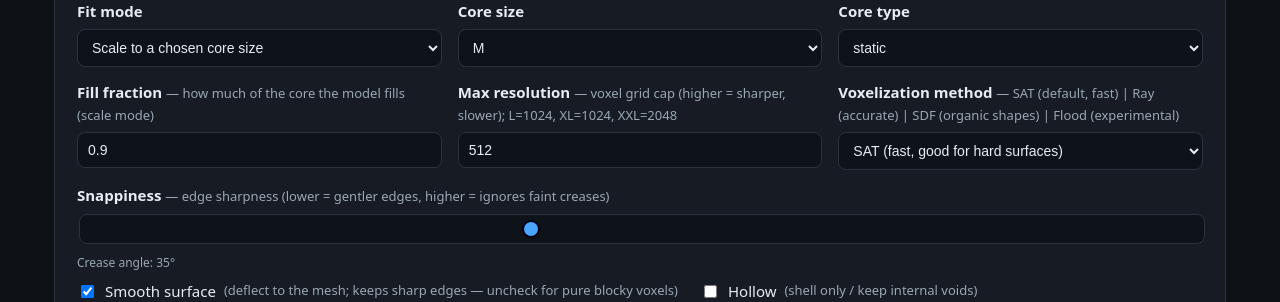
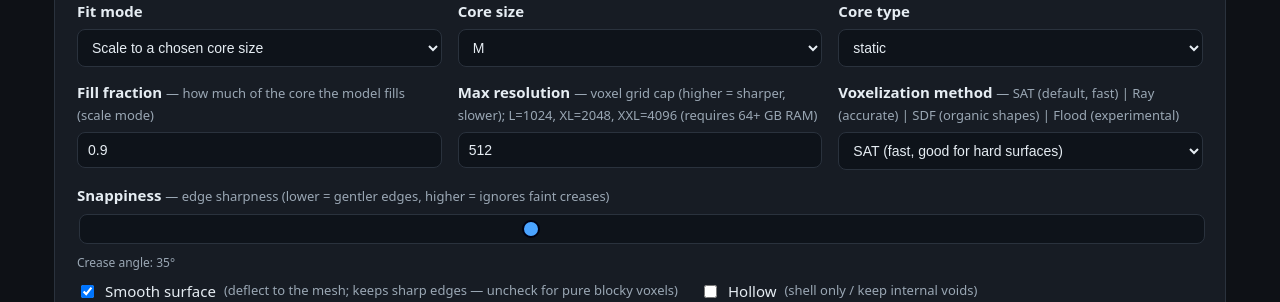
Before and after one commit to EveScientist/DU-3D-object-importer, a Flask app: page / in a window 1280 px wide. Shown: the part 972-1274 px from the top of the page. Run offline with Flask 3, Linux system fonts and the light colour scheme; parts of the project's set-up code (start-up, migrations or seed data) failed here and were passed over.

Commit message:
Increase memory limit to 64GB for XL @ 2048 support
Restore grid scaling to support high-end systems with 64GB+ RAM:
- XL @ 2048: now allowed (requires 64+ GB available)
- XXL @ 4096: now allowed (requires 256+ GB worst case)
- Larger cores supported for enterprise setups

MAX_SOLID_VOXELS remains at 1B (64GB worst case), but hollow shapes
can exceed this in practice since they use far fewer actual voxels than grid³.

Updated warnings to indicate 64GB requirement for XL @ 2048.

Co-Authored-By: Claude Haiku 4.5 <noreply@anthropic.com>

```diff
--- a/obj_frontend.py
+++ b/obj_frontend.py
@@ -32,8 +32,9 @@ CORE_ORIGIN = 8
 #     the code is identical, only this ceiling changes.
 # Memory budget for worst-case solid shapes. Can be overridden via OBJTODU_MAX_VOXELS env var.
 # Note: Most shapes are hollow/sparse, so actual voxel count << grid³. The limit is a safety guard.
-# Raised from 5M to allow XL @ 2048. Most organic shapes are far below 1B voxels in practice.
-# Default: 1B voxels (~64 GB absolute worst case). Override for constrained environments.
+# For 64GB available: supports up to ~1B voxels (grid³ worst case).
+# Hollow shapes can exceed this and still work (e.g., XL @ 2048 hollow often < 5B actual voxels).
+# Default: 1B voxels (64 GB peak RAM). Override for constrained environments.
 MAX_SOLID_VOXELS = int(os.environ.get('OBJTODU_MAX_VOXELS') or 1_000_000_000)
 
 
--- a/webapp/app.py
+++ b/webapp/app.py
@@ -64,12 +64,12 @@ def _opts(form):
     size = size if size in CORE_SIZES else 'M'
     # Default max_grid scales with core size: larger cores allow higher resolution
     core_vox = E.core_build_voxels(size)
-    # Grid cap per core size: balanced for practical RAM usage
-    # XL @ 1024 is safer than 2048 (which needs 32+ GB RAM)
+    # Grid cap per core size: adjusted for systems with ample RAM
+    # XL @ 2048 requires 64+ GB available (mostly for hollow shapes with surface voxels)
     grid_cap = {
         'XS': 128, 'S': 256, 'M': 512,
-        'L': 1024, 'XL': 1024, 'XXL': 2048,
-        'XXXL': 4096, 'XXXXL': 8192, 'XXXXXL': 16384
+        'L': 1024, 'XL': 2048, 'XXL': 4096,
+        'XXXL': 8192, 'XXXXL': 16384, 'XXXXXL': 32768
     }.get(size, 1024)
     default_max_grid = min(core_vox, grid_cap)
     voxel_method = form.get('voxel_method', 'sat').lower()
--- a/webapp/templates/index.html
+++ b/webapp/templates/index.html
@@ -154,7 +154,7 @@
         <input type="number" name="fill" min="0.05" max="1" step="0.05" value="0.9">
       </div>
       <div>
-        <label>Max resolution <span class="hint">— voxel grid cap (higher = sharper, slower); L=1024, XL=1024, XXL=2048</span></label>
+        <label>Max resolution <span class="hint">— voxel grid cap (higher = sharper, slower); L=1024, XL=2048, XXL=4096 (requires 64+ GB RAM)</span></label>
         <input type="number" name="max_grid" min="32" max="32768" step="16" value="256" id="max_grid_input">
       </div>
       <div>
@@ -419,7 +419,7 @@ function makePanel(canvasEl, overEl, hintEl) {
 
 // Sync max_grid with core size (on load and when size changes)
 function setupMaxGridSync() {
-  const gridDefaults = { 'XS': 128, 'S': 256, 'M': 512, 'L': 1024, 'XL': 1024, 'XXL': 2048, 'XXXL': 4096 };
+  const gridDefaults = { 'XS': 128, 'S': 256, 'M': 512, 'L': 1024, 'XL': 2048, 'XXL': 4096, 'XXXL': 8192 };
   const sizeSelect = document.querySelector('select[name="size"]');
   const maxGridInput = document.getElementById('max_grid_input');
 
```
